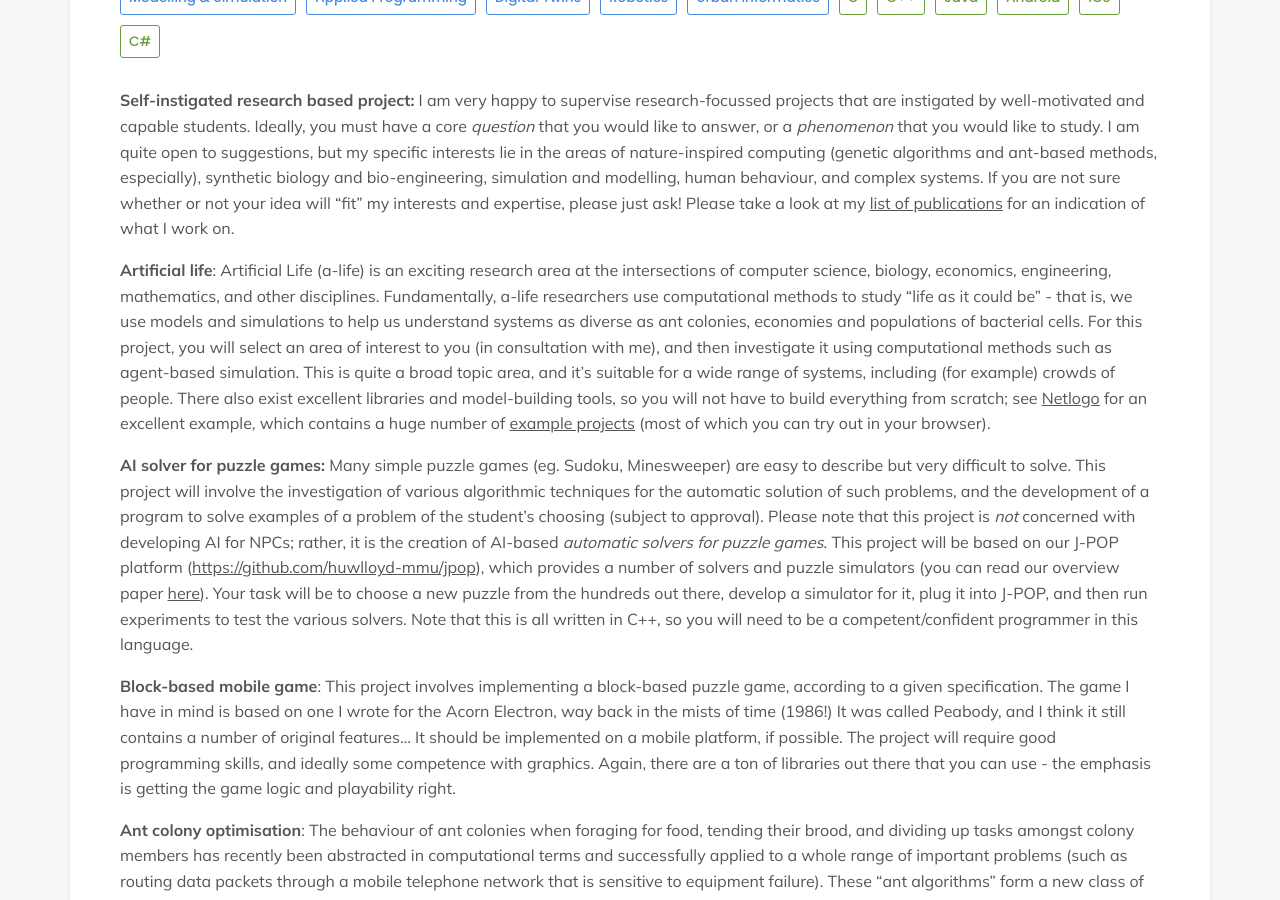
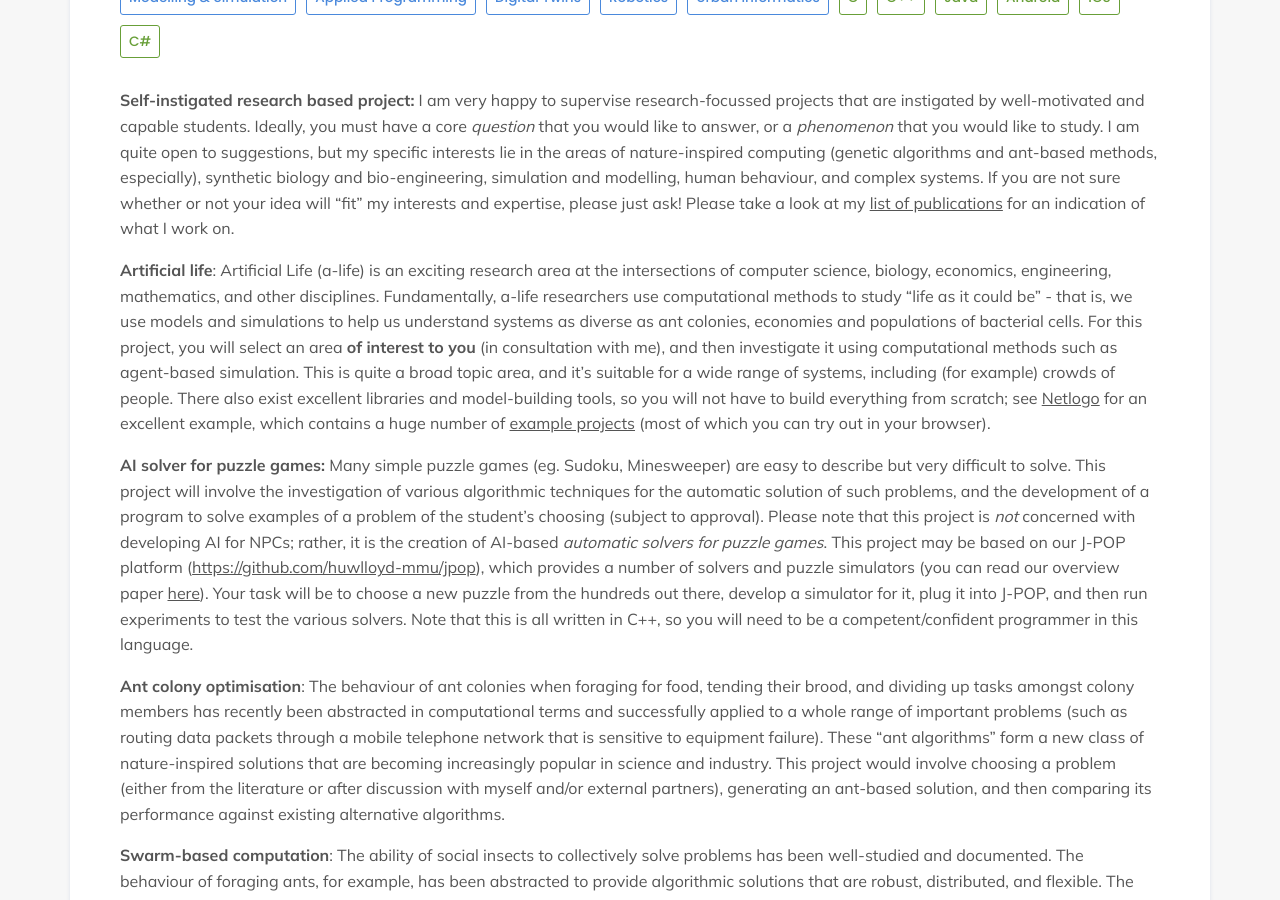
Before and after one commit to NorSC/supervisor-search, a Jekyll site: the page built from _supervisors/martyn-amos.md, in a window 1280 px wide and 900 px high, scrolled down 311 px. Built offline with Jekyll 4.4.1, drawn with Linux system fonts in a browser that asks for light colours; a script that is not in the unit is left out.

Commit message:
Update Supervisors “martyn-amos”

```diff
--- a/_supervisors/martyn-amos.md
+++ b/_supervisors/martyn-amos.md
@@ -50,13 +50,10 @@ additional_details: >-
   work on.
 
 
-  **Artificial life**: Artificial Life (a-life) is an exciting research area at the intersections of computer science, biology, economics, engineering, mathematics, and other disciplines. Fundamentally, a-life researchers use computational methods to study "life as it could be" - that is, we use models and simulations to help us understand systems as diverse as ant colonies, economies and populations of bacterial cells. For this project, you will select an area of interest to you (in consultation with me), and then investigate it using computational methods such as agent-based simulation. This is quite a broad topic area, and it's suitable for a wide range of systems, including (for example) crowds of people. There also exist excellent libraries and model-building tools, so you will not have to build everything from scratch; see [Netlogo](https://ccl.northwestern.edu/netlogo/) for an excellent example, which contains a huge number of [example projects](https://ccl.northwestern.edu/netlogo/models/index.cgi) (most of which you can try out in your browser).
+  **Artificial life**: Artificial Life (a-life) is an exciting research area at the intersections of computer science, biology, economics, engineering, mathematics, and other disciplines. Fundamentally, a-life researchers use computational methods to study "life as it could be" - that is, we use models and simulations to help us understand systems as diverse as ant colonies, economies and populations of bacterial cells. For this project, you will select an area **of interest to you** (in consultation with me), and then investigate it using computational methods such as agent-based simulation. This is quite a broad topic area, and it's suitable for a wide range of systems, including (for example) crowds of people. There also exist excellent libraries and model-building tools, so you will not have to build everything from scratch; see [Netlogo](https://ccl.northwestern.edu/netlogo/) for an excellent example, which contains a huge number of [example projects](https://ccl.northwestern.edu/netlogo/models/index.cgi) (most of which you can try out in your browser).
 
 
-  **AI solver for puzzle games:** Many simple puzzle games (eg. Sudoku, Minesweeper) are easy to describe but very difficult to solve. This project will involve the investigation of various algorithmic techniques for the automatic solution of such problems, and the development of a program to solve examples of a problem of the student's choosing (subject to approval). Please note that this project is *not* concerned with developing AI for NPCs; rather, it is the creation of AI-based *automatic solvers for puzzle games*. This project will be based on our J-POP platform (<https://github.com/huwlloyd-mmu/jpop>), which provides a number of solvers and puzzle simulators (you can read our overview paper [here](https://e-space.mmu.ac.uk/628167/)). Your task will be to choose a new puzzle from the hundreds out there, develop a simulator for it, plug it into J-POP, and then run experiments to test the various solvers. Note that this is all written in C++, so you will need to be a competent/confident programmer in this language.
-
-
-  **Block-based mobile game**: This project involves implementing a block-based puzzle game, according to a given specification. The game I have in mind is based on one I wrote for the Acorn Electron, way back in the mists of time (1986!) It was called Peabody, and I think it still contains a number of original features... It should be implemented on a mobile platform, if possible. The project will require good programming skills, and ideally some competence with graphics. Again, there are a ton of libraries out there that you can use - the emphasis is getting the game logic and playability right.
+  **AI solver for puzzle games:** Many simple puzzle games (eg. Sudoku, Minesweeper) are easy to describe but very difficult to solve. This project will involve the investigation of various algorithmic techniques for the automatic solution of such problems, and the development of a program to solve examples of a problem of the student's choosing (subject to approval). Please note that this project is *not* concerned with developing AI for NPCs; rather, it is the creation of AI-based *automatic solvers for puzzle games*. This project may be based on our J-POP platform (<https://github.com/huwlloyd-mmu/jpop>), which provides a number of solvers and puzzle simulators (you can read our overview paper [here](https://e-space.mmu.ac.uk/628167/)). Your task will be to choose a new puzzle from the hundreds out there, develop a simulator for it, plug it into J-POP, and then run experiments to test the various solvers. Note that this is all written in C++, so you will need to be a competent/confident programmer in this language.
 
 
   **Ant colony optimisation**: The behaviour of ant colonies when foraging for food, tending their brood, and dividing up tasks amongst colony members has recently been abstracted in computational terms and successfully applied to a whole range of important problems (such as routing data packets through a mobile telephone network that is sensitive to equipment failure). These “ant algorithms” form a new class of nature-inspired solutions that are becoming increasingly popular in science and industry. This project would involve choosing a problem (either from the literature or after discussion with myself and/or external partners), generating an ant-based solution, and then comparing its performance against existing alternative algorithms.
@@ -77,13 +74,10 @@ additional_details_msc: >-
   work on.
 
 
-  **Artificial life**: Artificial Life (a-life) is an exciting research area at the intersections of computer science, biology, economics, engineering, mathematics, and other disciplines. Fundamentally, a-life researchers use computational methods to study "life as it could be" - that is, we use models and simulations to help us understand systems as diverse as ant colonies, economies and populations of bacterial cells. For this project, you will select an area of interest to you (in consultation with me), and then investigate it using computational methods such as agent-based simulation. This is quite a broad topic area, and it's suitable for a wide range of systems, including (for example) crowds of people. There also exist excellent libraries and model-building tools, so you will not have to build everything from scratch; see [Netlogo](https://ccl.northwestern.edu/netlogo/) for an excellent example, which contains a huge number of example projects (most of which you can try out in your browser).
+  **Artificial life**: Artificial Life (a-life) is an exciting research area at the intersections of computer science, biology, economics, engineering, mathematics, and other disciplines. Fundamentally, a-life researchers use computational methods to study "life as it could be" - that is, we use models and simulations to help us understand systems as diverse as ant colonies, economies and populations of bacterial cells. For this project, you will select an area **of interest to you** (in consultation with me), and then investigate it using computational methods such as agent-based simulation. This is quite a broad topic area, and it's suitable for a wide range of systems, including (for example) crowds of people. There also exist excellent libraries and model-building tools, so you will not have to build everything from scratch; see Netlogo for an excellent example, which contains a huge number of example projects (most of which you can try out in your browser).
 
 
   **AI solver for puzzle games:** Many simple puzzle games (eg. Sudoku, Minesweeper) are easy to describe but very difficult to solve. This project will involve the investigation of various algorithmic techniques for the automatic solution of such problems, and the development of a program to solve examples of a problem of the student's choosing (subject to approval). Please note that this project is *not* concerned with developing AI for NPCs; rather, it is the creation of AI-based *automatic solvers for puzzle games*. This project will be based on our J-POP platform (<https://github.com/huwlloyd-mmu/jpop>), which provides a number of solvers and puzzle simulators (you can read our overview paper [here](https://e-space.mmu.ac.uk/628167/)). Your task will be to choose a new puzzle from the hundreds out there, develop a simulator for it, plug it into J-POP, and then run experiments to test the various solvers. Note that this is all written in C++, so you will need to be a competent/confident programmer in this language.
-
-
-  **Block-based mobile game**: This project involves implementing a block-based puzzle game, according to a given specification. The game I have in mind is based on one I wrote for the Acorn Electron, way back in the mists of time (1986!) It was called Peabody, and I think it still contains a number of original features... It should be implemented on a mobile platform, if possible. The project will require good programming skills, and ideally some competence with graphics. Again, there are a ton of libraries out there that you can use - the emphasis is getting the game logic and playability right.
 
 
   **Ant colony optimisation**: The behaviour of ant colonies when foraging for food, tending their brood, and dividing up tasks amongst colony members has recently been abstracted in computational terms and successfully applied to a whole range of important problems (such as routing data packets through a mobile telephone network that is sensitive to equipment failure). These “ant algorithms” form a new class of nature-inspired solutions that are becoming increasingly popular in science and industry. This project would involve choosing a problem (either from the literature or after discussion with myself and/or external partners), generating an ant-based solution, and then comparing its performance against existing alternative algorithms.
```
